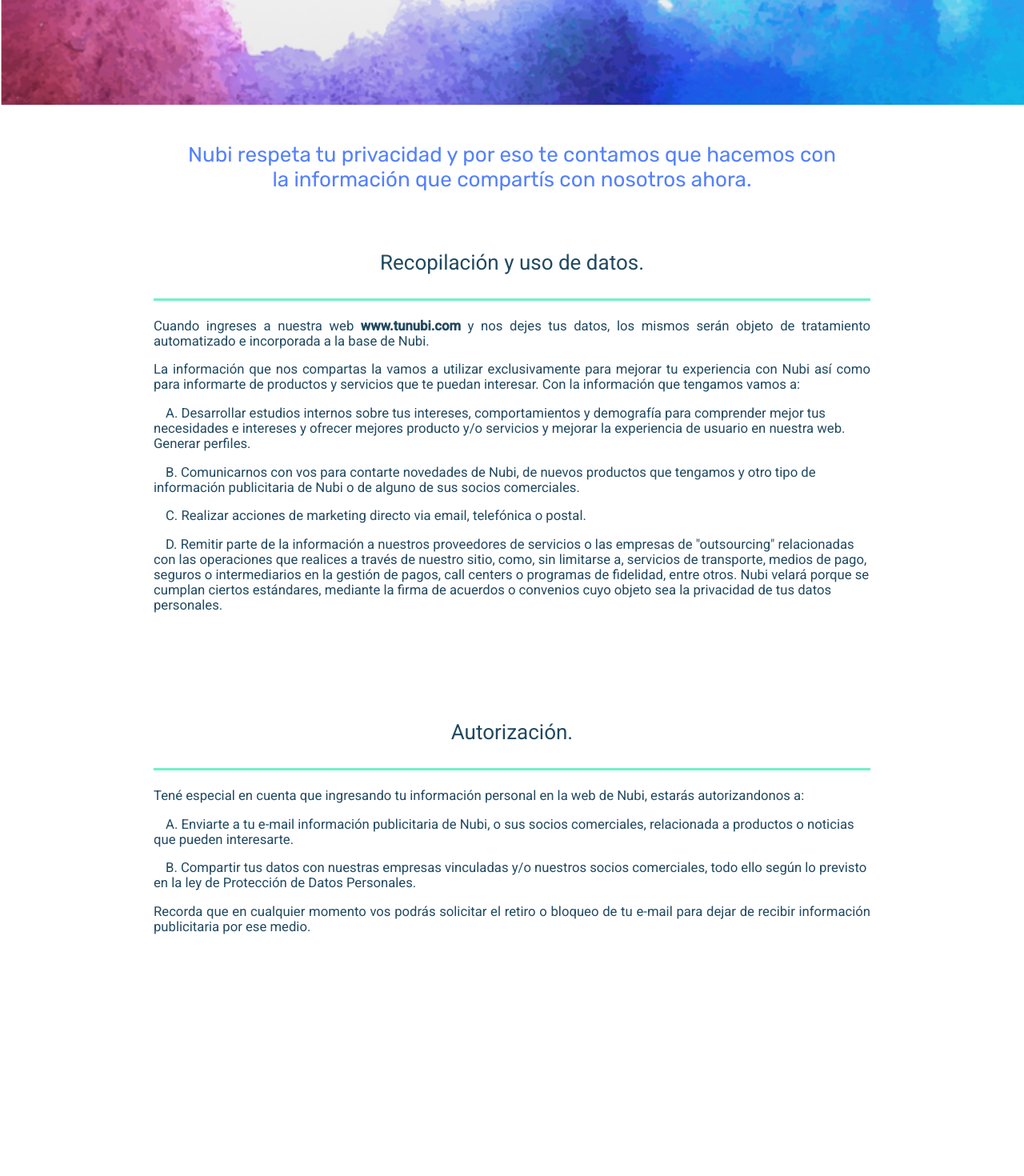
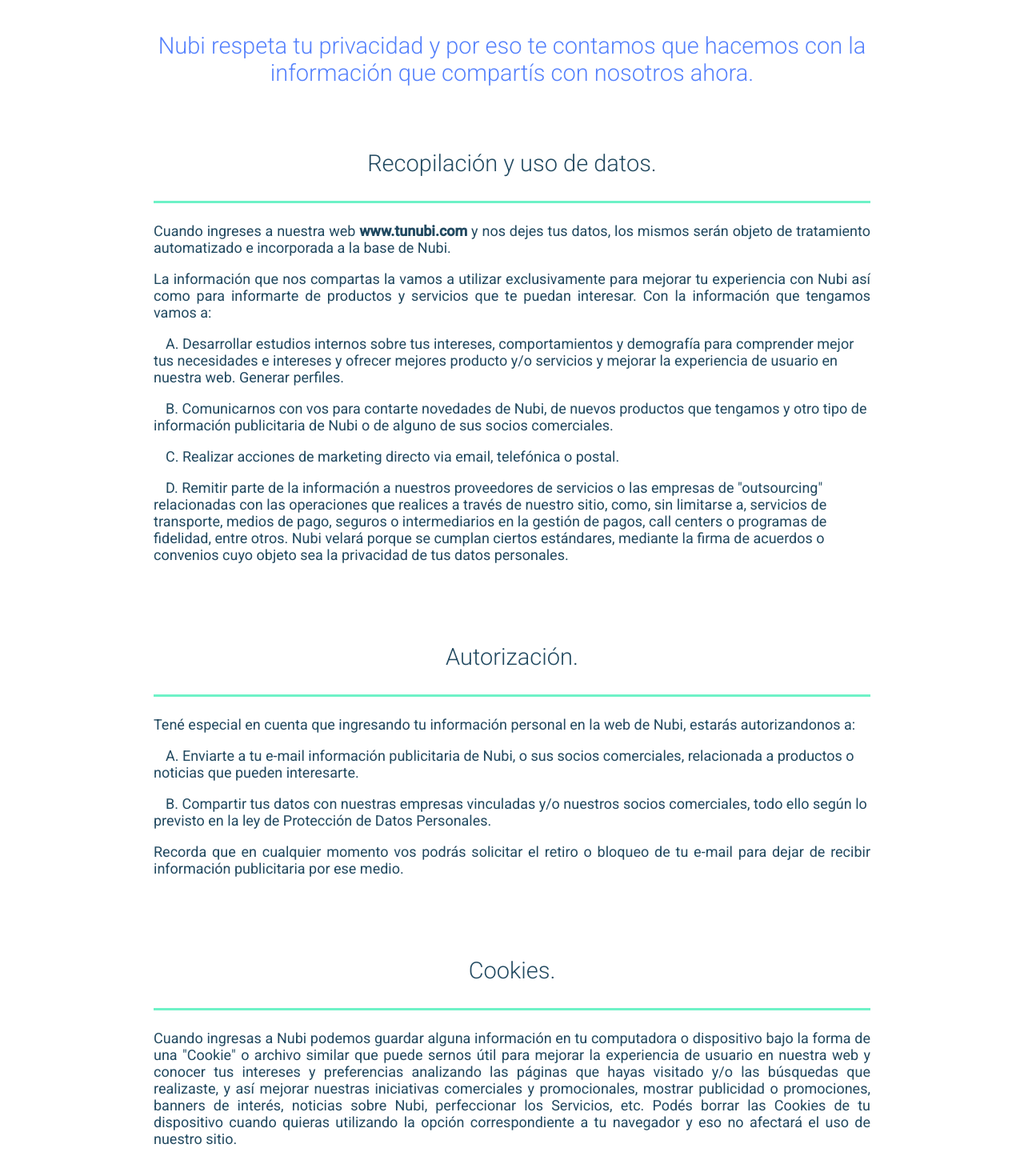
Before and after one commit to jonathanlevrero/NubiProyecto, a React (Create React App) app in the folder nubilanding/: page / in a window 1280 px wide. Shown: the part 390-1860 px from the top of the page at 80% size. Before the commit the page ends 1648 px from the top, so only its background shows below. Built offline with nearby package versions, Linux system fonts and the light colour scheme.

Commit message:
cambie la forma de darle estilos a los contenedores de cada informacion para evitar crear clases adicionales, cambie el tamaño de los titulos y los textos

```diff
--- a/nubilanding/src/components/privacidad/privacidad.js
+++ b/nubilanding/src/components/privacidad/privacidad.js
@@ -1,60 +1,98 @@
-import React from 'react';
-import styles from '../privacidad/styles.module.scss';
+import React from "react";
+import styles from "./styles.module.scss";
 
-class Privacidad extends React.Component {
-    render () {
+function Privacidad() {
   return (
-            <div className= {styles.contenedor}>
-                <div className= {styles.contenedorTitulo}>
+    <div className={styles.contenedor}>
+      <div className={styles.contenedorTitulo}>
         <h1>Política de privacidad Nubi</h1>
       </div>
-                <div className= {styles.contenedorTituloSecundario}>
+      <div className={styles.contenedorTituloSecundario}>
         <h2>
           Nubi respeta tu privacidad y por eso te contamos que hacemos con la
           información que compartís con nosotros ahora.
         </h2>
       </div>
-                <div className= {styles.contenedorInformacion}>
-                    <div className= {styles.datos}>
-                        <h2 className= {styles.tituloSeccion}>Recopilación y uso de datos.</h2>
+      <div className={styles.contenedorInformacion}>
+        <div>
+          <h2 className={styles.tituloSeccion}>Recopilación y uso de datos.</h2>
           <p>
-                        Cuando ingreses a nuestra web <b>www.tunubi.com</b> y nos dejes tus datos, los mismos serán objeto de tratamiento automatizado e incorporada a la base de Nubi.
+            Cuando ingreses a nuestra web <b>www.tunubi.com</b> y nos dejes tus
+            datos, los mismos serán objeto de tratamiento automatizado e
+            incorporada a la base de Nubi.
           </p>
           <p>
-                        La información que nos compartas la vamos a utilizar exclusivamente para mejorar tu experiencia con Nubi así como para informarte de productos y servicios que te puedan interesar. Con la información que tengamos vamos a:
+            La información que nos compartas la vamos a utilizar exclusivamente
+            para mejorar tu experiencia con Nubi así como para informarte de
+            productos y servicios que te puedan interesar. Con la información
+            que tengamos vamos a:
           </p>
           <p>
-                        A. Desarrollar estudios internos sobre tus intereses, comportamientos y demografía para comprender mejor tus necesidades e intereses y ofrecer mejores producto y/o servicios y mejorar la experiencia de usuario en nuestra web. Generar perfiles.
+            A. Desarrollar estudios internos sobre tus intereses,
+            comportamientos y demografía para comprender mejor tus necesidades e
+            intereses y ofrecer mejores producto y/o servicios y mejorar la
+            experiencia de usuario en nuestra web. Generar perfiles.
           </p>
           <p>
-                        B. Comunicarnos con vos para contarte novedades de Nubi, de nuevos productos que tengamos y otro tipo de información publicitaria de Nubi o de alguno de sus socios comerciales.
+            B. Comunicarnos con vos para contarte novedades de Nubi, de nuevos
+            productos que tengamos y otro tipo de información publicitaria de
+            Nubi o de alguno de sus socios comerciales.
           </p>
           <p>
-                        C. Realizar acciones de marketing directo via email, telefónica o postal.
+            C. Realizar acciones de marketing directo via email, telefónica o
+            postal.
           </p>
           <p>
-                        D. Remitir parte de la información a nuestros proveedores de servicios o las empresas de "outsourcing" relacionadas con las operaciones que realices a través de nuestro sitio, como, sin limitarse a, servicios de transporte, medios de pago, seguros o intermediarios en la gestión de pagos, call centers o programas de fidelidad, entre otros. Nubi velará porque se cumplan ciertos estándares, mediante la firma de acuerdos o convenios cuyo objeto sea la privacidad de tus datos personales.
+            D. Remitir parte de la información a nuestros proveedores de
+            servicios o las empresas de "outsourcing" relacionadas con las
+            operaciones que realices a través de nuestro sitio, como, sin
+            limitarse a, servicios de transporte, medios de pago, seguros o
+            intermediarios en la gestión de pagos, call centers o programas de
+            fidelidad, entre otros. Nubi velará porque se cumplan ciertos
+            estándares, mediante la firma de acuerdos o convenios cuyo objeto
+            sea la privacidad de tus datos personales.
           </p>
         </div>
-                    <div className= {styles.autorizacion}>
-                        <h2 className= {styles.tituloSeccion}>Autorización.</h2>
+        <div>
+          <h2 className={styles.tituloSeccion}>Autorización.</h2>
           <p>
-                        Tené especial en cuenta que ingresando tu información personal en la web de Nubi, estarás autorizandonos a:
+            Tené especial en cuenta que ingresando tu información personal en la
+            web de Nubi, estarás autorizandonos a:
           </p>
           <p>
-                        A. Enviarte a tu e-mail información publicitaria de Nubi, o sus socios comerciales, relacionada a productos o noticias que pueden interesarte.
+            A. Enviarte a tu e-mail información publicitaria de Nubi, o sus
+            socios comerciales, relacionada a productos o noticias que pueden
+            interesarte.
           </p>
           <p>
-                        B. Compartir tus datos con nuestras empresas vinculadas y/o nuestros socios comerciales, todo ello según lo previsto en la ley de Protección de Datos Personales.
+            B. Compartir tus datos con nuestras empresas vinculadas y/o nuestros
+            socios comerciales, todo ello según lo previsto en la ley de
+            Protección de Datos Personales.
           </p>
           <p>
-                        Recorda que en cualquier momento vos podrás solicitar el retiro o bloqueo de tu e-mail para dejar de recibir información publicitaria por ese medio.
+            Recorda que en cualquier momento vos podrás solicitar el retiro o
+            bloqueo de tu e-mail para dejar de recibir información publicitaria
+            por ese medio.
+          </p>
+        </div>
+        <div>
+          <h2 className={styles.tituloSeccion}>Cookies.</h2>
+          <p>
+            Cuando ingresas a Nubi podemos guardar alguna información en tu
+            computadora o dispositivo bajo la forma de una "Cookie" o archivo
+            similar que puede sernos útil para mejorar la experiencia de usuario
+            en nuestra web y conocer tus intereses y preferencias analizando las
+            páginas que hayas visitado y/o las búsquedas que realizaste, y así
+            mejorar nuestras iniciativas comerciales y promocionales, mostrar
+            publicidad o promociones, banners de interés, noticias sobre Nubi,
+            perfeccionar los Servicios, etc. Podés borrar las Cookies de tu
+            dispositivo cuando quieras utilizando la opción correspondiente a tu
+            navegador y eso no afectará el uso de nuestro sitio.
           </p>
         </div>
       </div>
     </div>
-        )
-    }
+  );
 }
 
-export default Privacidad ;
+export default Privacidad;
--- a/nubilanding/src/components/privacidad/styles.module.scss
+++ b/nubilanding/src/components/privacidad/styles.module.scss
@@ -8,32 +8,33 @@
 .contenedorTitulo {
   background-image: url(../../assets/bg_main_about_us.png);
   background-size: cover;
+  background-repeat: no-repeat;
   text-align: center;
   width: 100%;
 }
 
 .contenedorTitulo h1 {
-    padding: 200px;
-    font-family: 'Rubik';
+  padding: 130px;
+  font-family: "Rubik";
   font-style: italic;
   font-size: 48px;
-    font-weight: 600;
+  font-weight: 500;
   text-align: center;
   color: #214960;
 }
 
 .contenedorTituloSecundario {
-    width: 65%;
+  width: 70%;
   text-align: center;
   margin-top: 25px;
 }
 
 .contenedorTituloSecundario h2 {
   text-align: center;
-    font-family: 'Rubik';
-    font-size: 26px;
-    font-weight: 400;
-    color: #5480FC;
+  font-family: "Roboto";
+  font-size: 29px;
+  font-weight: 300;
+  color: #5480fc;
 }
 
 .contenedorInformacion {
@@ -41,15 +42,16 @@
   text-align: center;
   margin-top: 30px;
 }
-.datos {
-    margin-bottom: 15%;
+
+.contenedorInformacion div {
+  margin-bottom: 100px;
 }
 
 .tituloSeccion {
   text-align: center;
-    font-family: 'Roboto';
-    font-size: 26px;
-    font-weight: 400;
+  font-family: "Roboto";
+  font-size: 29px;
+  font-weight: 300;
   color: #214960;
   border-bottom: solid 3px #6ef2c7;
   padding-bottom: 30px;
@@ -57,27 +59,23 @@
 
 p {
   text-align: justify;
-    font-family: 'Roboto';
+  font-family: "Roboto";
   font-size: 400;
-    font-size: 16.7px;
+  font-size: 18px;
   color: #214960;
 }
 
-.datos p:nth-child(n+4) {
+.contenedorInformacion div:nth-child(1) p:nth-child(n + 4) {
   text-indent: 15px;
   text-align: left;
 }
 
-.autorizacion {
-    margin-bottom: 10%;
-}
-
-.autorizacion p:nth-last-child(2) {
+.contenedorInformacion div:nth-child(2) p:nth-child(3) {
   text-indent: 15px;
   text-align: left;
 }
 
-.autorizacion p:nth-of-type(2) {
+.contenedorInformacion div:nth-child(2) p:nth-child(4) {
   text-indent: 15px;
   text-align: left;
 }
--- a/nubilanding/src/index.css
+++ b/nubilanding/src/index.css
@@ -1,4 +1,4 @@
-@import url('https://fonts.googleapis.com/css?family=Roboto:400,500|Rubik:400,500&display=swap');
+@import url('https://fonts.googleapis.com/css?family=Roboto:300,400,500|Rubik:400,500&display=swap');
 body {
   margin: 0;
   font-family: -apple-system, BlinkMacSystemFont, 'Segoe UI', 'Roboto', 'Oxygen',
```
Lines whose indentation alone changed are shown as unchanged.
